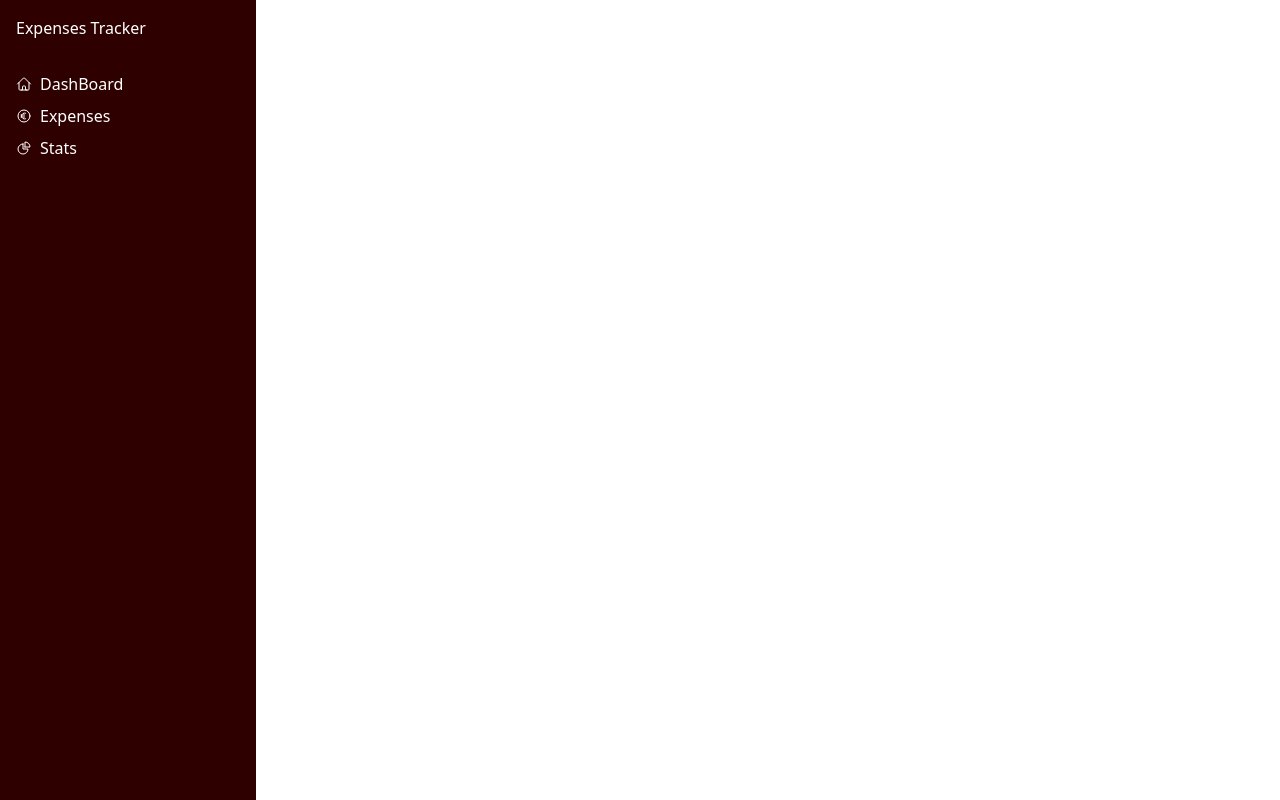
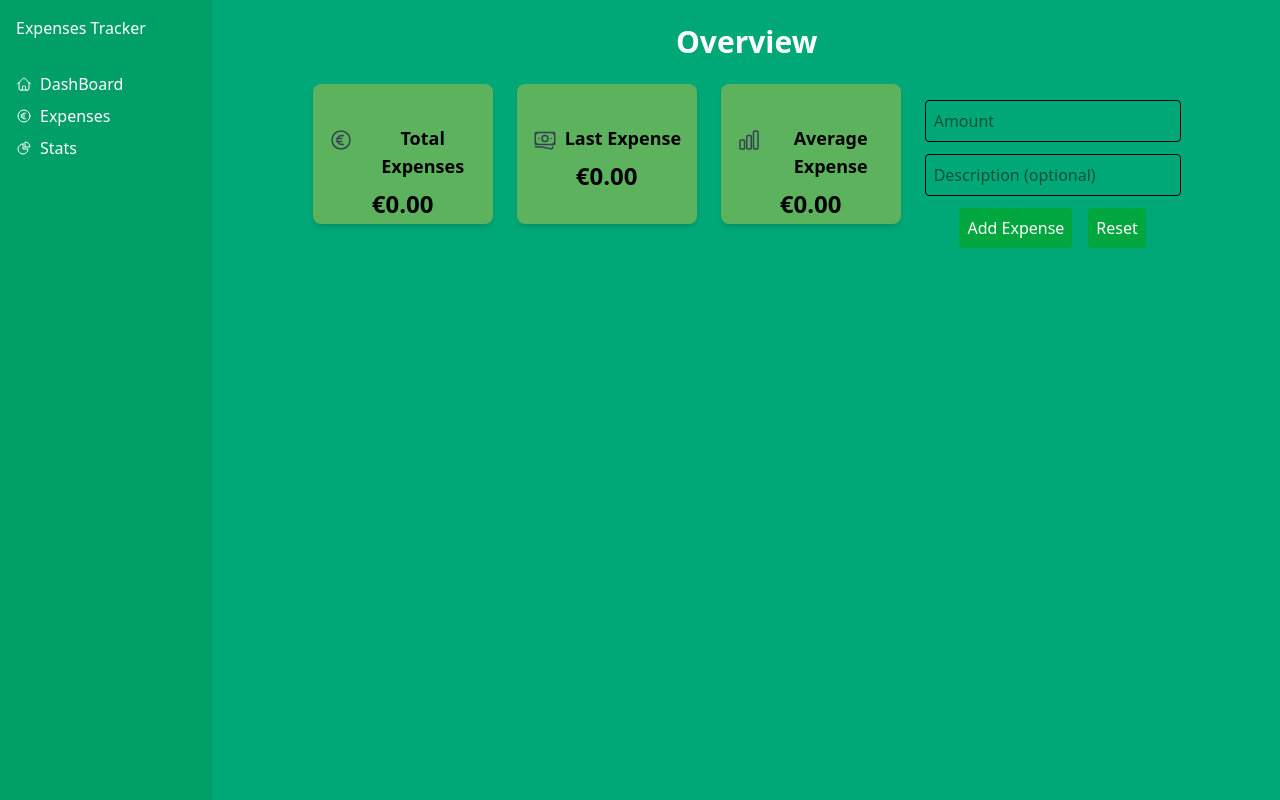
Before and after one commit to QDeinmaar/ReactWEbSite, a React (Vite) app: page /Dash in a window 1280 px wide. Built offline with nearby package versions, Linux system fonts and the light colour scheme.

Commit message:
working on Dash

```diff
--- a/src/App.jsx
+++ b/src/App.jsx
@@ -10,7 +10,10 @@ function App() {
     return(
         <div className='flex App'>
 
+
+
             <Sidebar />
+
         <Routes>
             <Route path='/Dash' element= {<DashBoard />} />
             <Route path='/Exp' element= {<Expenses />} />
--- /dev/null
+++ b/src/Component/Card.jsx
@@ -0,0 +1,14 @@
+import React from "react";
+
+const Card = ({ title, value, icon }) => {
+  return (
+    <div className="bg-[#5cb25d] hover:bg-green-700 shadow-md rounded-lg p-2 w-45 h-35">
+     <div className="flex items-start"> {icon && <div className="mt-9 m-2">{icon}</div>}
+     <h2 className="text-lg font-bold mt-8 mb-2">{title}</h2>
+      </div>
+      <p className="text-2xl font-bold">{value}</p>
+    </div>
+  );
+};
+
+export default Card;
--- /dev/null
+++ b/src/Component/Cards.jsx
@@ -0,0 +1,92 @@
+import React, { useState } from "react";
+import Card from "./Card";
+import { ChartBarIcon, CurrencyEuroIcon, BanknotesIcon } from "@heroicons/react/24/outline";
+
+
+const Cards = () => {
+  const [expenses, setExpenses] = useState([]);
+  const [amount, setAmount] = useState("");
+  const [description, setDescription] = useState("");
+
+  const newExpense = (e) => {
+    e.preventDefault();
+    if (!amount) return;
+
+    const expense = {
+      amount: parseFloat(amount),
+      description: description
+    };
+
+    setExpenses([...expenses, expense]);
+    setAmount("");
+    setDescription("");
+  };
+
+  const Resetexpense = () => {
+
+    setExpenses([]);
+    setAmount(0);
+    setDescription("");
+  }
+
+  const totalExpenses = expenses.reduce((sum, e) => sum + e.amount, 0);
+
+  return (
+    <div className="flex flex-row items-start gap-6 flex-wrap">
+
+      <Card
+        title="Total Expenses"
+        value={`€${totalExpenses.toFixed(2)}`}
+        icon={<CurrencyEuroIcon className="flex w-6 h-6 text-gray-700" />}
+      />
+
+      <Card
+        title="Last Expense"
+        value={expenses.length > 0 ? `€${expenses[expenses.length - 1].amount}` : "€0.00"}
+        icon= {<BanknotesIcon className="flex w-6 h-6 text-gray-700" />}
+      />
+
+      <Card
+        title="Average Expense"
+        value={expenses.length > 0 ? `€${(totalExpenses / expenses.length).toFixed(2)}` : "€0.00"}
+        icon={<ChartBarIcon className="flex w-6 h-6 text-gray-700" />}
+      />
+
+      <form onSubmit={newExpense} className="flex flex-col gap-3 mt-4 w-64">
+        <input
+          type="number"
+          placeholder="Amount"
+          value={amount}
+          onChange={(e) => setAmount(e.target.value)}
+          className="border p-2 rounded w-full"
+          step="0.01"
+        />
+        <input
+          type="text"
+          placeholder="Description (optional)"
+          value={description}
+          onChange={(e) => setDescription(e.target.value)}
+          className="border p-2 rounded w-full"
+        />
+        <div>
+            <button
+                type="submit"
+                className="bg-green-600 text-white p-2 rounded hover:bg-green-700"
+             >
+                Add Expense
+            </button>
+
+            <button
+                    type="button"
+                    onClick={Resetexpense}
+                    className="ml-4 bg-green-600 text-white p-2 rounded hover:bg-green-700"
+                >
+                Reset
+            </button>
+        </div>
+      </form>
+    </div>
+  );
+};
+
+export default Cards;
--- a/src/Component/DashBoard.jsx
+++ b/src/Component/DashBoard.jsx
@@ -1,7 +1,37 @@
-import React from "react";
+/*import React , {useState} from "react";
+import Cards from "./Cards";
+import Card from "./Card";
 
 const DashBoard = () => {
 
+    return(
+       <main style={{backgroundColor : '#00A877'}} className="w-full text-center">
+            <h1 className="text-white text-3xl font-bold mt-4">Overview</h1>
+
+            <div className="mt-6 flex justify-center w-full min-h-45">
+                <Cards />
+            </div>
+       </main>
+    );
+
 }
 
-export default DashBoard
+
+export default DashBoard */
+
+import React from "react";
+import Cards from "./Cards";
+
+const DashBoard = () => {
+  return (
+    <main style={{ backgroundColor: "#00A877" }} className="w-full min-h-screen text-center py-6">
+      <h1 className="text-white text-3xl font-bold mb-6">Overview</h1>
+
+      <div className="flex justify-center w-full">
+        <Cards />
+      </div>
+    </main>
+  );
+};
+
+export default DashBoard;
--- a/src/Component/Icons.jsx
+++ b/src/Component/Icons.jsx
@@ -1,5 +1,5 @@
 import React from "react";
-import { HomeIcon , ChartPieIcon, CurrencyEuroIcon } from '@heroicons/react/24/outline'
+import { HomeIcon , ChartPieIcon, CurrencyEuroIcon, BanknotesIcon, ChartBarIcon } from '@heroicons/react/24/outline'
 
 export const DashBoardIcon = () => <HomeIcon className="" />
 
@@ -7,4 +7,8 @@ export const ExpensesIcon = () => <CurrencyEuroIcon className="" />
 
 export const StatsIcon = () => <ChartPieIcon className="" />
 
+export const BankNote = () => <BanknotesIcon className="" />
+
+export const ChartBar = () => <ChartBarIcon className="" />
+
 export default Icons
--- a/src/Component/SideBar.jsx
+++ b/src/Component/SideBar.jsx
@@ -2,11 +2,11 @@ import React from "react";
 import { Link } from 'react-router-dom'
 import { ChartPieIcon, CurrencyEuroIcon, HomeIcon } from "@heroicons/react/24/outline";
 
-
 const Sidebar = () => {
 
     return (
-        <nav style={{backgroundColor : '#2F0000'}} className="h-screen w-64 flex flex-col">
+
+            <nav style={{backgroundColor : '#009F68'}} className="h-screen w-64 flex flex-col">
                 <h1 className="m-4 mb-8 text-white">Expenses Tracker</h1>
                 <div className="text-white flex flex-col items-start space-y-2 ml-4">
                     <Link to ='/Dash' className="flex hover:text-[#EFDFBB]"> <HomeIcon className="h-4 mr-2 mt-1"/> DashBoard</Link>
```
Lines whose indentation alone changed are shown as unchanged.
